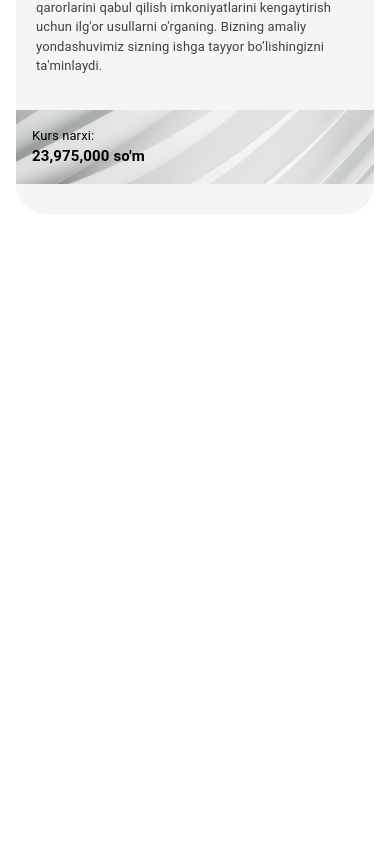
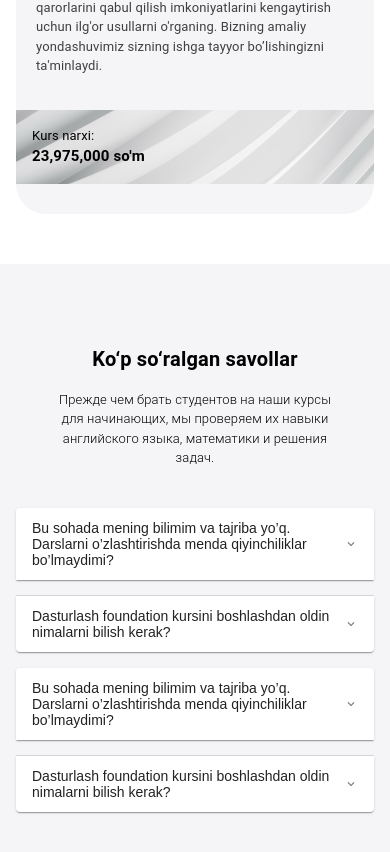
Before and after one commit to Murod1303/MAAB, a React (Vite) app: page / in a window 390 px wide. Shown: the part 4603-5455 px from the top of the page. Before the commit the page ends 4817 px from the top, so only its background shows below. Built offline with nearby package versions, Linux system fonts and the light colour scheme.

Commit message:
responsive Response section and accordion component

```diff
--- a/src/components/accordion/Accordion.jsx
+++ b/src/components/accordion/Accordion.jsx
@@ -5,10 +5,27 @@ import {
   Box,
 } from "@mui/material";
 import { MdKeyboardArrowDown } from "react-icons/md";
-
+import styled from "styled-components";
+const AccordionWrapper = styled(Box)`
+  @media (max-width: 940px) {
+    align-items: center;
+    flex-direction: column;
+    & .title {
+      font-size: 14px;
+    }
+  }
+  @media (max-width: 450px) {
+    & .title {
+      font-weight: 500;
+    }
+    & .detail {
+      font-size: 12px;
+    }
+  }
+`;
 const AccordionComp = () => {
   return (
-    <Box
+    <AccordionWrapper
       display={"flex"}
       alignItems={"flex-start"}
       justifyContent={"center"}
@@ -21,8 +38,9 @@ const AccordionComp = () => {
         flexDirection={"column"}
         gap={"16px"}
       >
-        <Accordion sx={{ maxWidth: "600px", width: "100%" }} disableGutters>
+        <Accordion sx={{ width: "100%" }} disableGutters>
           <AccordionSummary
+            className="title"
             expandIcon={<MdKeyboardArrowDown />}
             aria-controls="panel1-content"
             id="panel1-header"
@@ -32,14 +50,15 @@ const AccordionComp = () => {
               "  Bu sohada mening bilimim va tajriba yo’q. Darslarni o’zlashtirishda menda qiyinchiliklar bo’lmaydimi?"
             }
           </AccordionSummary>
-          <AccordionDetails>
+          <AccordionDetails className="detail">
             {
               " Raqamli ma'lumotlar hajmi o'sishda davom etar ekan, qaror qabul qilish jarayonlari murakkablashmoqda. Aynan shu yerda biznes tahlili (business intelligence) texnologiyalari, ma'lumotlarni qidirish, bashoratli tahlillar va boshqa vositalar juda foydali bo'lishi mumkin."
             }
           </AccordionDetails>
         </Accordion>
-        <Accordion sx={{ maxWidth: "600px", width: "100%" }}>
+        <Accordion sx={{ width: "100%" }}>
           <AccordionSummary
+            className="title"
             expandIcon={<MdKeyboardArrowDown />}
             aria-controls="panel1-content"
             id="panel1-header"
@@ -48,7 +67,7 @@ const AccordionComp = () => {
             Dasturlash foundation kursini boshlashdan oldin nimalarni bilish
             kerak?
           </AccordionSummary>
-          <AccordionDetails>
+          <AccordionDetails className="detail">
             {
               " Raqamli ma'lumotlar hajmi o'sishda davom etar ekan, qaror qabul qilish jarayonlari murakkablashmoqda. Aynan shu yerda biznes tahlili (business intelligence) texnologiyalari, ma'lumotlarni qidirish, bashoratli tahlillar va boshqa vositalar juda foydali bo'lishi mumkin."
             }
@@ -62,8 +81,9 @@ const AccordionComp = () => {
         flexDirection={"column"}
         gap={"16px"}
       >
-        <Accordion sx={{ maxWidth: "600px", width: "100%" }} disableGutters>
+        <Accordion sx={{ width: "100%" }} disableGutters>
           <AccordionSummary
+            className="title"
             expandIcon={<MdKeyboardArrowDown />}
             aria-controls="panel1-content"
             id="panel1-header"
@@ -73,14 +93,15 @@ const AccordionComp = () => {
               "  Bu sohada mening bilimim va tajriba yo’q. Darslarni o’zlashtirishda menda qiyinchiliklar bo’lmaydimi?"
             }
           </AccordionSummary>
-          <AccordionDetails>
+          <AccordionDetails className="detail">
             {
               " Raqamli ma'lumotlar hajmi o'sishda davom etar ekan, qaror qabul qilish jarayonlari murakkablashmoqda. Aynan shu yerda biznes tahlili (business intelligence) texnologiyalari, ma'lumotlarni qidirish, bashoratli tahlillar va boshqa vositalar juda foydali bo'lishi mumkin."
             }
           </AccordionDetails>
         </Accordion>
-        <Accordion sx={{ maxWidth: "600px", width: "100%" }}>
+        <Accordion sx={{ width: "100%" }}>
           <AccordionSummary
+            className="title"
             expandIcon={<MdKeyboardArrowDown />}
             aria-controls="panel1-content"
             id="panel1-header"
@@ -89,14 +110,14 @@ const AccordionComp = () => {
             Dasturlash foundation kursini boshlashdan oldin nimalarni bilish
             kerak?
           </AccordionSummary>
-          <AccordionDetails>
+          <AccordionDetails className="detail">
             {
               " Raqamli ma'lumotlar hajmi o'sishda davom etar ekan, qaror qabul qilish jarayonlari murakkablashmoqda. Aynan shu yerda biznes tahlili (business intelligence) texnologiyalari, ma'lumotlarni qidirish, bashoratli tahlillar va boshqa vositalar juda foydali bo'lishi mumkin."
             }
           </AccordionDetails>
         </Accordion>
       </Box>
-    </Box>
+    </AccordionWrapper>
   );
 };
 
--- a/src/components/response/Response.jsx
+++ b/src/components/response/Response.jsx
@@ -1,18 +1,43 @@
-import { Box, Container, Stack, Typography } from "@mui/material";
+import { Box, Stack, Typography } from "@mui/material";
 import AccordionComp from "../accordion/Accordion";
-
+import { ContainerStyled } from "../generalStyle/GeneralStyle";
+import styled from "styled-components";
+const ResponseSection = styled(Box)`
+  @media (max-width: 920px) {
+    & h4 {
+      font-size: 32px;
+    }
+    & p {
+      font-size: 15px;
+      width: 80%;
+    }
+  }
+  @media (max-width: 720px) {
+    & h4 {
+      font-size: 26px;
+    }
+    & p {
+      font-size: 14px;
+    }
+  }
+  @media (max-width: 420px) {
+    & h4 {
+      font-size: 20px;
+    }
+    & p {
+      font-size: 13px;
+    }
+  }
+`;
 const Response = () => {
   return (
-    <Box
+    <ResponseSection
       component={"section"}
       marginBottom={"80px"}
       padding={"80px 0 120px 0"}
       sx={{ backgroundColor: "#F5F5F7" }}
     >
-      <Container
-        maxWidth={"1680px"}
-        sx={{ margin: "0 auto", padding: "0 16px", width: "100%" }}
-      >
+      <ContainerStyled>
         <Stack>
           <Box marginBottom={"40px"}>
             <Typography
@@ -40,8 +65,8 @@ const Response = () => {
           </Box>
           <AccordionComp />
         </Stack>
-      </Container>
-    </Box>
+      </ContainerStyled>
+    </ResponseSection>
   );
 };
 
--- a/src/pages/Home.jsx
+++ b/src/pages/Home.jsx
@@ -17,7 +17,7 @@ const Home = () => {
       <Statist />
       <Chance />
       <Courses />
-      {/* <Response /> */}
+      <Response />
       {/* <FormWrapper /> */}
     </Box>
   );
```
